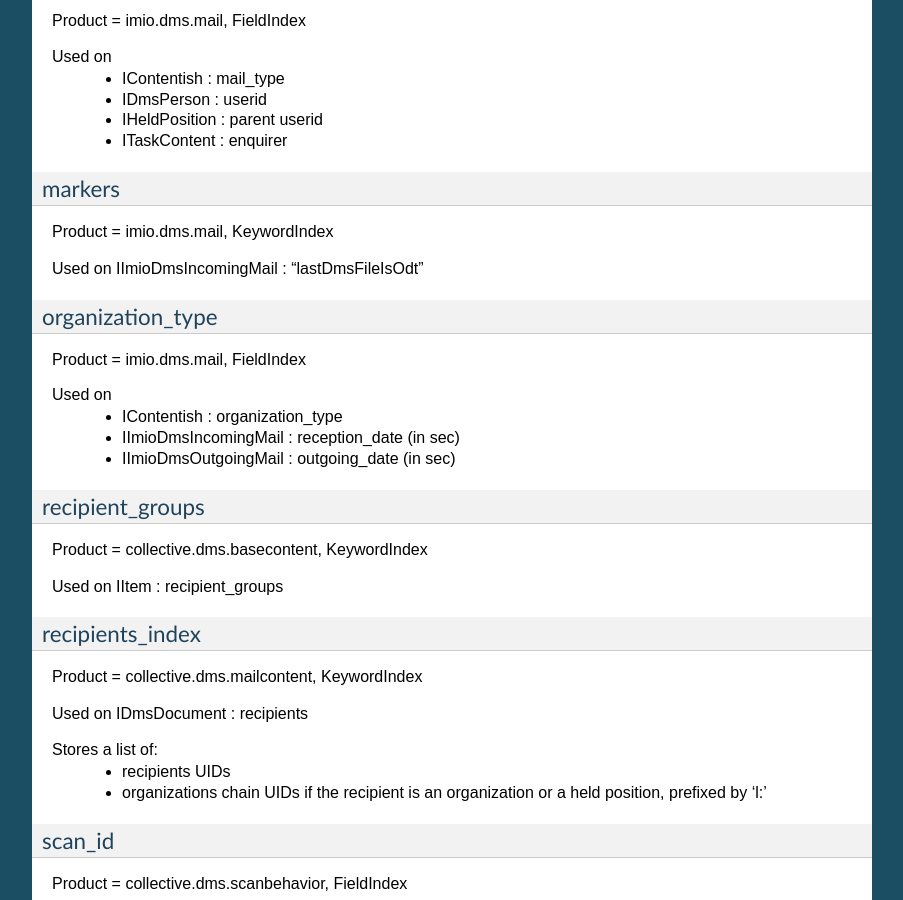
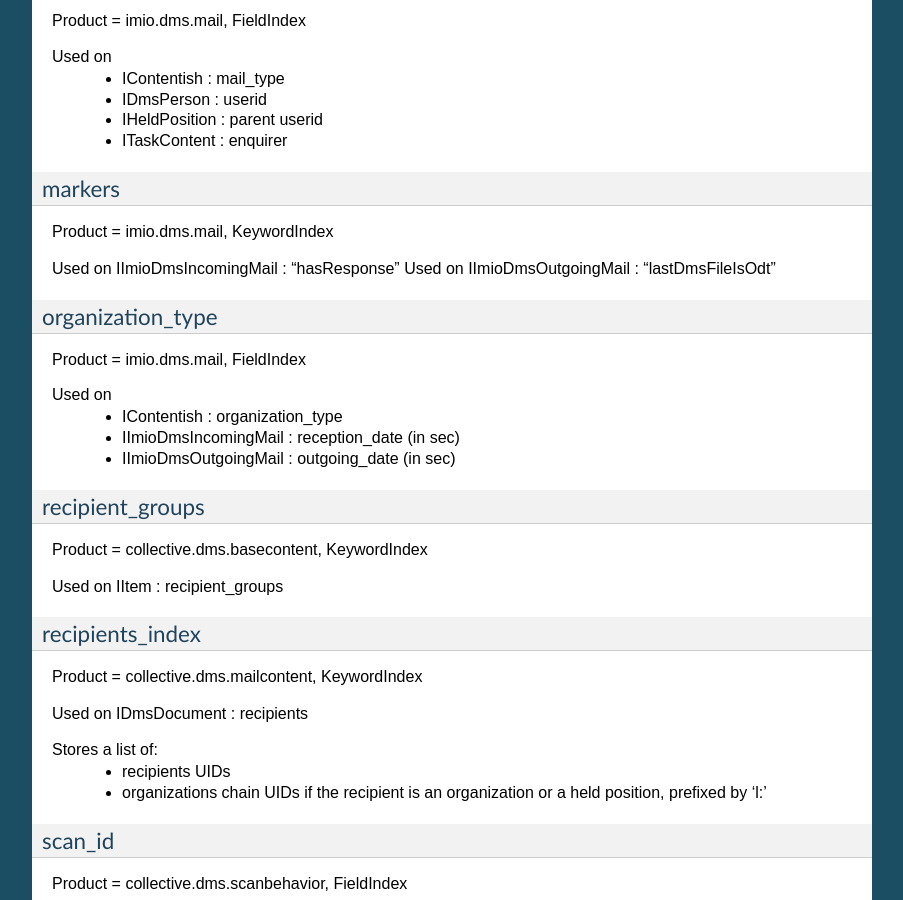
Before and after one commit to IMIO/server.dmsmail, a Sphinx documentation site: the page built from docs/source/indexes.rst, in a window 1280 px wide and 900 px high, scrolled down 2045 px. Shown: the whole window, without its empty margins (198-1101 px from the left). Built offline with Sphinx 7.4.7, drawn with Linux system fonts in a browser that asks for light colours; some of the changed text lies outside the part shown.

Commit message:
Updated markers index doc

```diff
--- a/docs/source/indexes.rst
+++ b/docs/source/indexes.rst
@@ -108,7 +108,8 @@ markers
 -------
 Product = imio.dms.mail, KeywordIndex
 
-Used on IImioDmsIncomingMail : "lastDmsFileIsOdt"
+Used on IImioDmsIncomingMail : "hasResponse"
+Used on IImioDmsOutgoingMail : "lastDmsFileIsOdt"
 
 organization_type
 -----------------
@@ -199,7 +200,7 @@ dmsincomingmail, dmsincoming_email
 * labels
 * mail_date = original_mail_date
 * mail_type
-* markers = "lastDmsFileIsOdt"
+* markers = "hasResponse"
 * organization_type = reception_date (in sec)
 * recipient_groups
 * sender
```
Also changed, not shown: other parts of docs/source/indexes.rst (+1 -0 lines).
